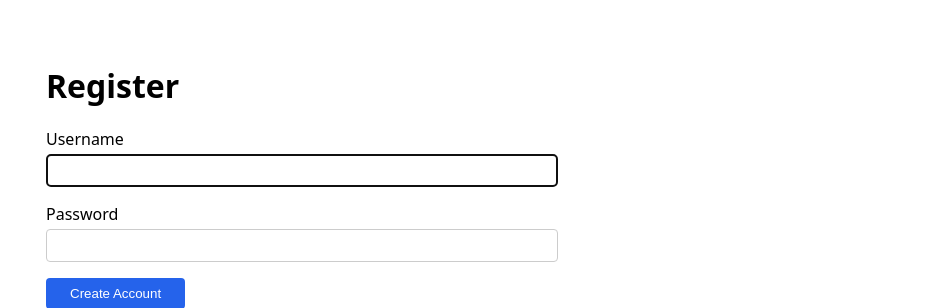
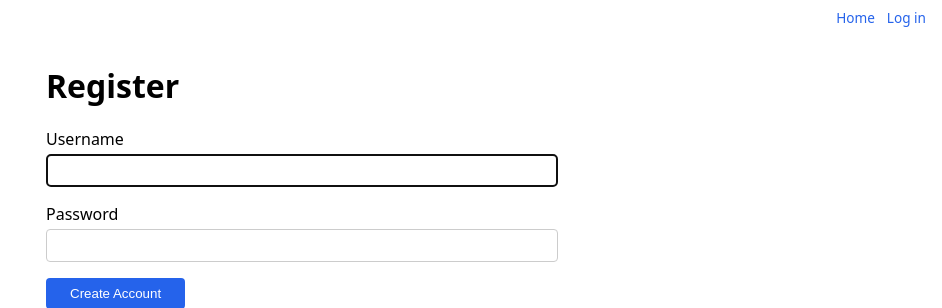
Before and after one commit to meza561/The-Ordinary-Solver, a Flask app: page /register in a window 1280 px wide. Shown: the top 308 px of the page, without its empty margins (338-1280 px from the left). Run offline with Flask 3, Linux system fonts and the light colour scheme; parts of the project's set-up code (start-up, migrations or seed data) failed here and were passed over.

Commit message:
Add auth nav to register and login pages

```diff
--- a/templates/register.html
+++ b/templates/register.html
@@ -18,6 +18,15 @@
     </style>
 </head>
 <body>
+<nav style="position:fixed;top:0.5rem;right:1rem;z-index:9999;display:flex;gap:0.75rem;font-size:0.85rem;font-family:system-ui,sans-serif;">
+    <a href="{{ url_for('index') }}" style="color:#2563eb;text-decoration:none;">Home</a>
+    {% if current_user.is_authenticated %}
+        <span>{{ current_user.username }}</span>
+        <a href="{{ url_for('auth.logout') }}" style="color:#2563eb;text-decoration:none;">Log out</a>
+    {% else %}
+        <a href="{{ url_for('auth.login') }}" style="color:#2563eb;text-decoration:none;">Log in</a>
+    {% endif %}
+</nav>
     <h1>Register</h1>
 
     {% with messages = get_flashed_messages(with_categories=true) %}
```
Also changed, not shown: templates/login.html (+9 -0 lines).
